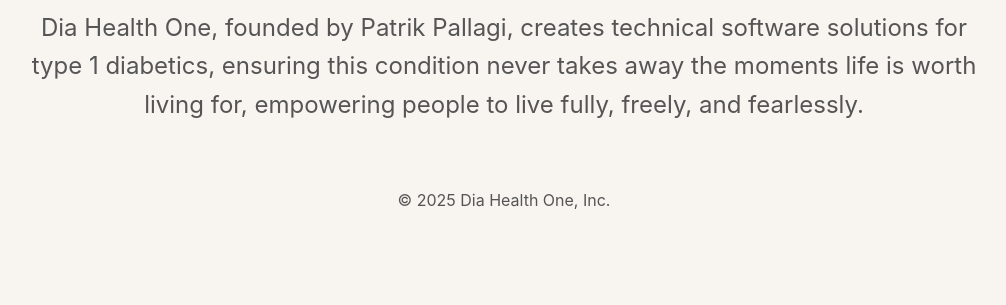
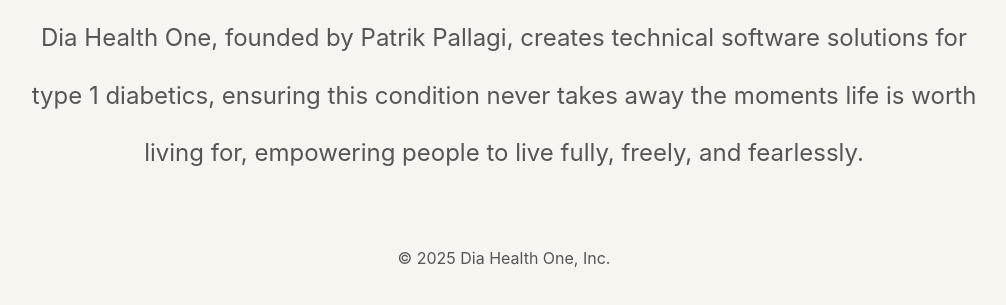
Before and after one commit to pallagip/Website, a plain HTML site: page website.html in a window 1280 px wide. Shown: the part 277-582 px from the top of the page, without its empty margins (136-1142 px from the left). Drawn offline with Linux system fonts and the light colour scheme.

Commit message:
Commit 3

```diff
--- a/styles.css
+++ b/styles.css
@@ -47,6 +47,7 @@
   font-size: clamp(1.25rem, 2vw, 1.5rem);
   color: var(--muted);
   margin: 0.75rem 0 0;
+  line-height: 2.4;
 }
 
 .scroll-down {
```
